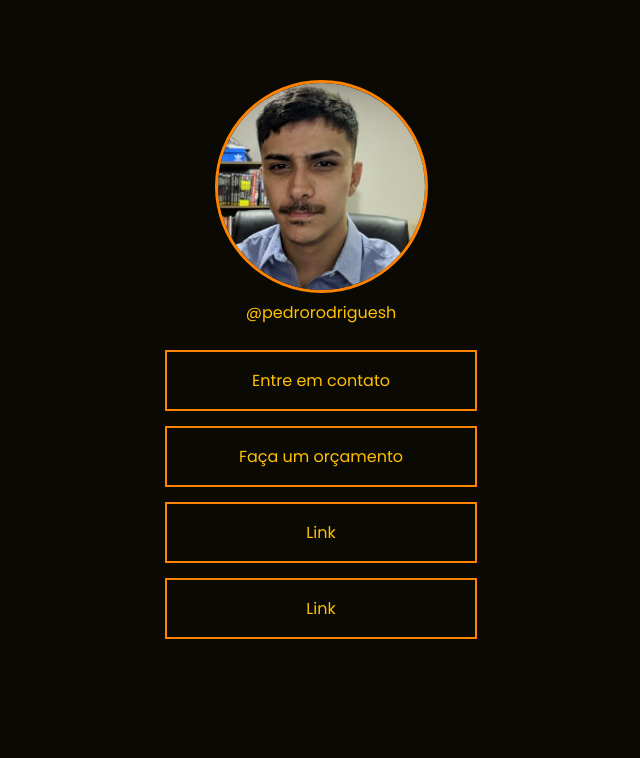
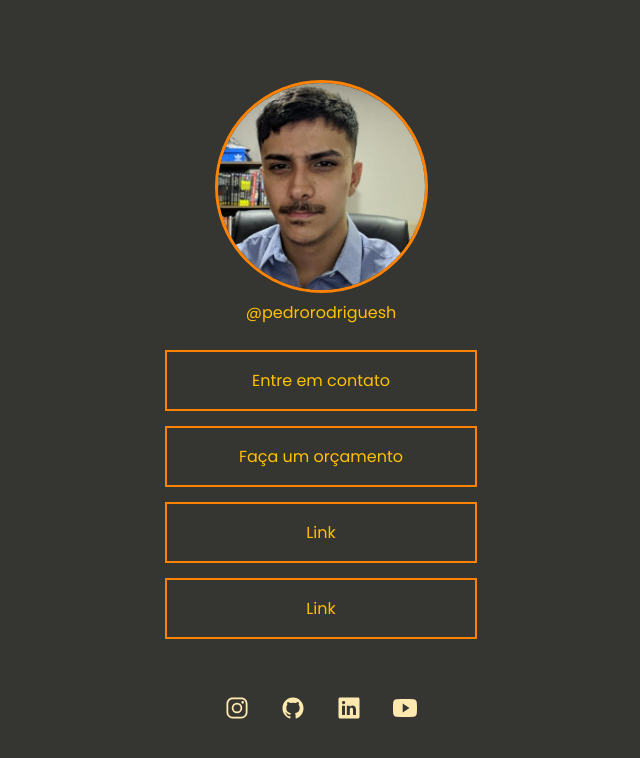
Before and after one commit to pedrorodriguesh/desafiosrocketseat, a plain HTML site: page desafio-socialtree/index.html in a window 1280 px wide. Shown: the whole page, without its empty margins (319-959 px from the left). Drawn offline with nearby package versions, Linux system fonts and the light colour scheme.

Commit message:
css almost finished

```diff
--- a/desafio-socialtree/index.html
+++ b/desafio-socialtree/index.html
@@ -33,12 +33,22 @@
 
     <div id="social-links">
         <a href="#">
-
+            <ion-icon name="logo-instagram"></ion-icon>
+        </a>
+        <a href="#">
+            <ion-icon name="logo-github"></ion-icon>
+        </a>
+        <a href="#">
+            <ion-icon name="logo-linkedin"></ion-icon>
+        </a>
+        <a href="#">
+            <ion-icon name="logo-youtube"></ion-icon>
         </a>
     </div>
 
 
-
+    <script type="module" src="https://unpkg.com/ionicons@7.1.0/dist/ionicons/ionicons.esm.js"></script>
+    <script nomodule src="https://unpkg.com/ionicons@7.1.0/dist/ionicons/ionicons.js"></script>
 
 
 </body>
--- a/desafio-socialtree/style/style.css
+++ b/desafio-socialtree/style/style.css
@@ -8,12 +8,12 @@
 }
 
 :root {
-    --body-bg-color: #0A0903;
+    --body-bg-color: #353531;
     --border-link: #FF8200;
-    --border-photo: #ff000090;
+    --border-photo: #ffff0090;
     --color-font: #FFC100;
     --color-icons: #ffe9ae;
-    --background-hover: #e9e9e936;
+    --background-hover: #e9e9e921;
 
     --font-family: 'Poppins', sans-serif;
 }
@@ -70,3 +70,18 @@ ul li a:hover{
     border: 2px solid var(--border-photo);
     background-color: var(--background-hover);
 }
+
+div#social-links{
+    display: flex;
+    justify-content: center;
+
+    padding: 24px 0;
+
+    font-size: 24px;
+}
+
+#social-links a{
+    padding: 16px;
+
+    color: var(--color-icons);
+}
```
